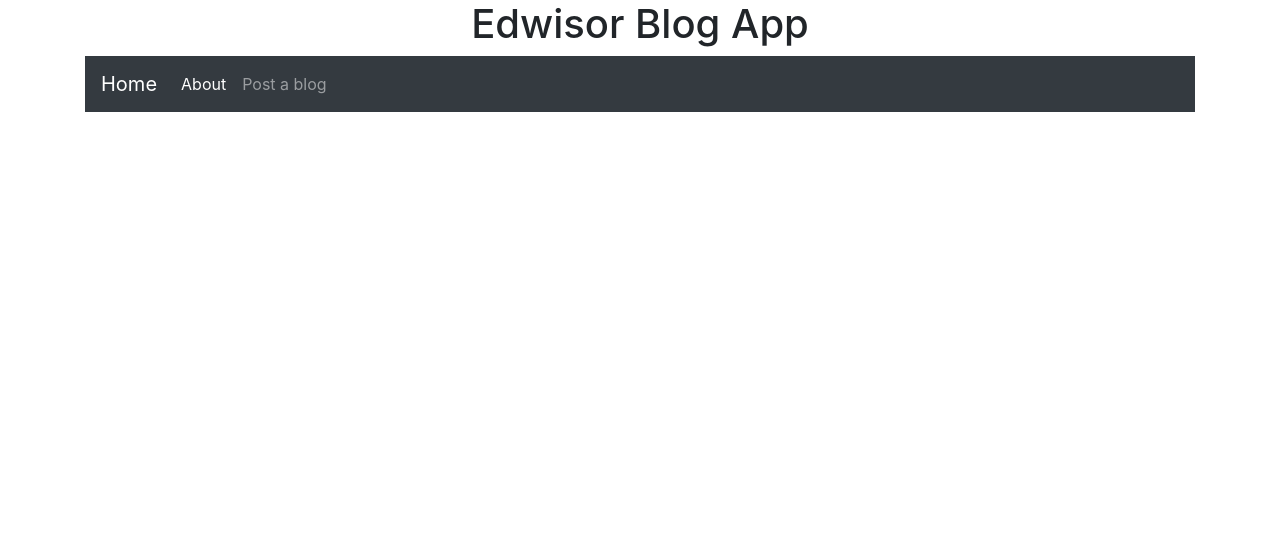
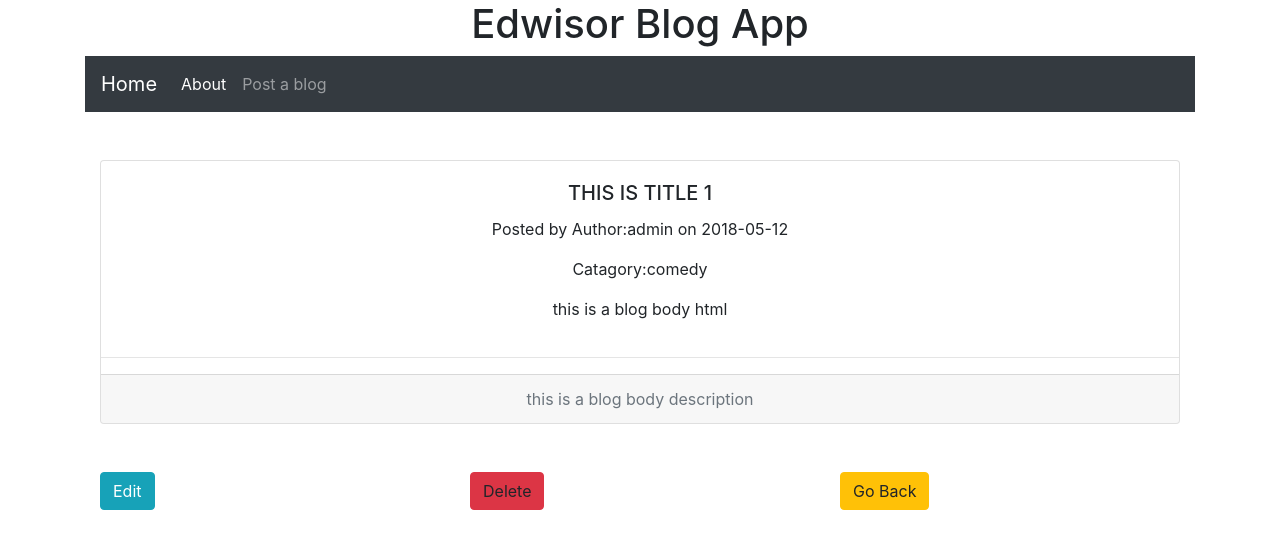
Before and after one commit to trymycode/angular-blog-app, an Angular app: page /blog/1 in a window 1280 px wide. Shown: the top 548 px of the page. Built offline with nearby package versions, Linux system fonts and the light colour scheme.

Commit message:
added extra

```diff
--- a/src/app/blog-view/blog-view.component.html
+++ b/src/app/blog-view/blog-view.component.html
@@ -4,7 +4,7 @@
       <div class="card text-center">
         <div class="card-body">
           <h5 class="card-title">
-            {{blog.title | uppercase}}
+            {{currentBlog.title | uppercase}}
           </h5>
           <p class="card-text">Posted by Author:{{currentBlog.author}} on {{currentBlog.created}}</p>
           <p class="card-text">Catagory:{{currentBlog.catagory}}</p>
@@ -17,16 +17,16 @@
       </div>
     </div>
   </div>
-  <div class="row" *ngIf="currentBlog">
-    <div class="col-md-4">
+  <div class="row mt-5" *ngIf="currentBlog">
+    <div class="col-md-4 mb-2">
       <a class="btn btn-info" [routerLink]="['/edit',currentBlog.blogId]">
         Edit
       </a>
     </div>
-    <div class="col-md-4">
+    <div class="col-md-4 mb-2">
       <a class="btn btn-danger" (click)="deleteThisBlog()">Delete</a>
     </div>
-    <div class="col-md-4">
+    <div class="col-md-4 mb-2">
       <a class="btn btn-warning" (click)="previousPage()">
         Go Back
       </a>
--- a/src/app/blog-view/blog-view.component.ts
+++ b/src/app/blog-view/blog-view.component.ts
@@ -55,6 +55,8 @@ export class BlogViewComponent implements OnInit {
     console.log("ngoninit called from blog-viewAttached.com.ts");
     let myBlogId = this._route.snapshot.paramMap.get('blogId');
     console.log(myBlogId);
+    // calling the getSingleBlogInformation function
+    this.getSingleBlogInformation(myBlogId);
   }
   public getSingleBlogInformation(currentBlogId):any{
     for(let blog of this.allBlogs){
```
